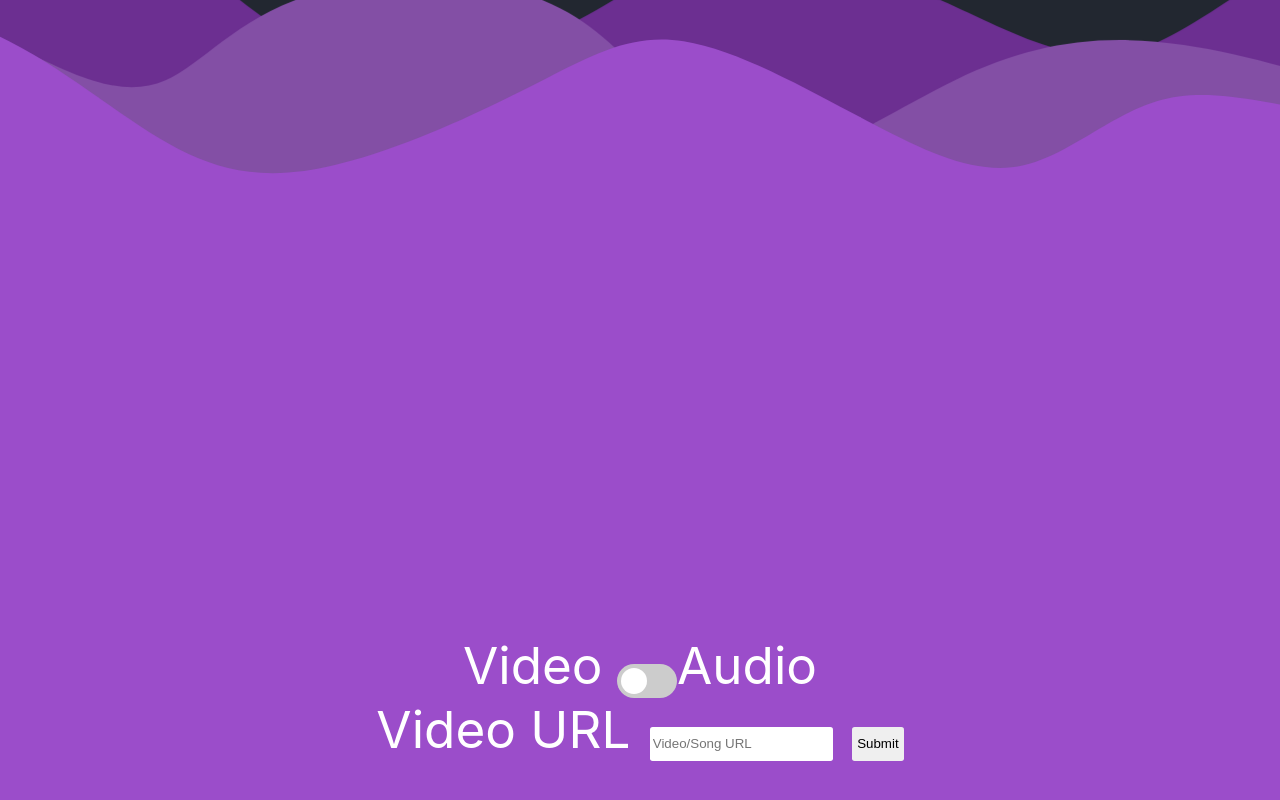
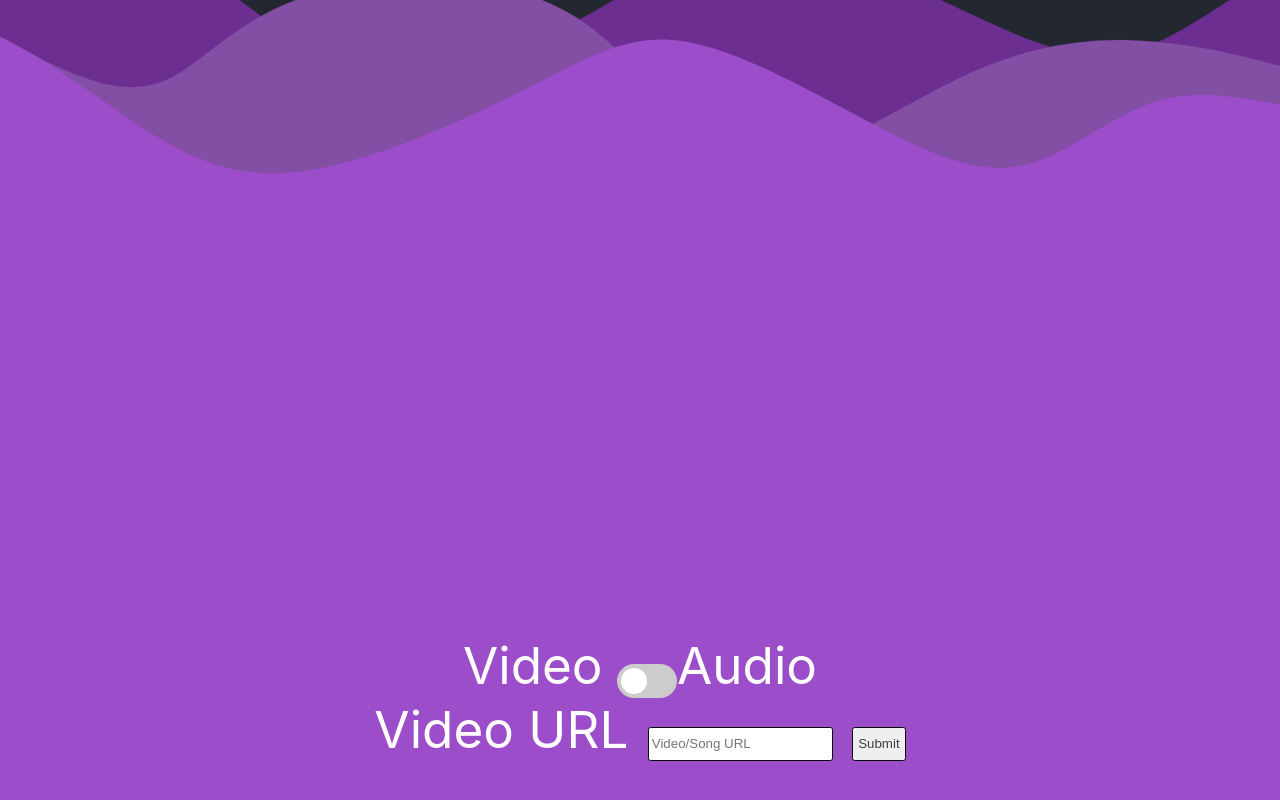
Before and after one commit to LostShadowGD/Argon, a plain HTML site: page index.html in a window 1280 px wide. Shown: the part 510-1310 px from the top of the page. Drawn offline with Linux system fonts and the light colour scheme.

Commit message:
Update styles.css

```diff
--- a/styles.css
+++ b/styles.css
@@ -155,15 +155,17 @@ input:checked + .slider:before {
 
 .video_input {
   border-radius:2pt;
-  border: 0px solid black;
+  border: 1px solid #0A0A0A;
   height:34px;
   margin:5px;
   padding:3px;
+  color: #3D3D3D
 }
 
 .submit {
   border-radius:2pt;
-  border: 0px solid black;
+  border: 1px solid #0A0A0A;
   height:34px;
   padding:5px;
+  color: #3D3D3D
 }
```
